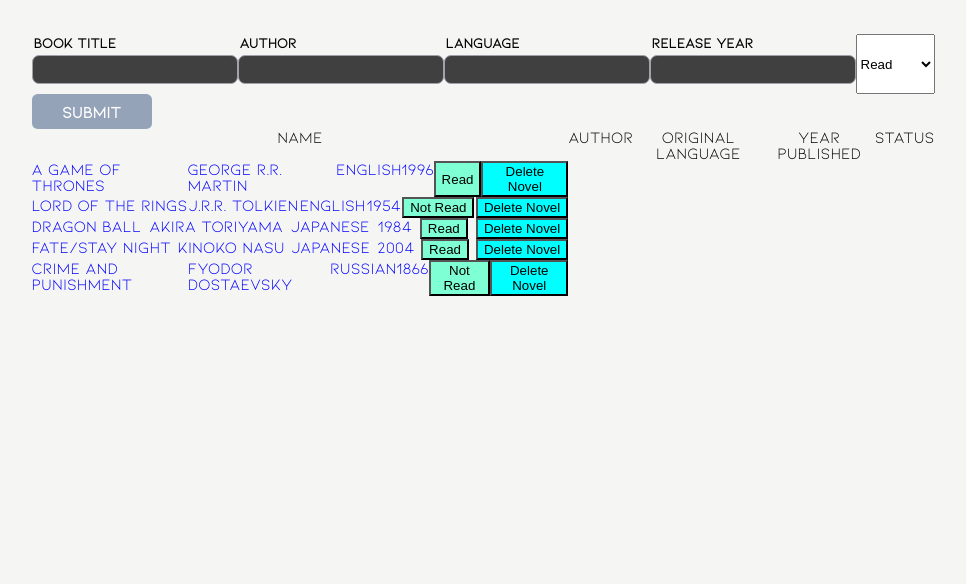
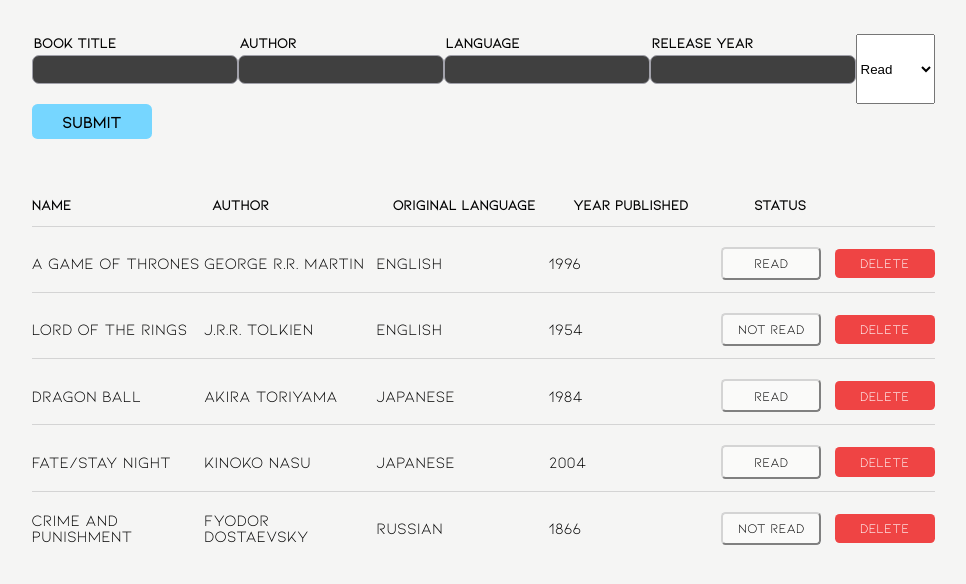
Before and after one commit to gitSuki/library, a plain HTML site: page index.html in a window 1280 px wide. Shown: the part 126-710 px from the top of the page, without its empty margins (157-1123 px from the left). Drawn offline with Linux system fonts and the light colour scheme.

Commit message:
Complete novel display grid styling

```diff
--- a/script.js
+++ b/script.js
@@ -83,7 +83,7 @@
     this.readElement = novelRead
 
     const novelDelete = document.createElement('button')
-    novelDelete.textContent = "Delete Novel"
+    novelDelete.textContent = "Delete"
     novelDelete.classList.add('delete-button')
 
     //appending all the newly created html elements to the existing DOM
--- a/styles.css
+++ b/styles.css
@@ -92,7 +92,7 @@
 
 input {
 	margin-top: 0.25em;
-	margin-bottom: 0.5em;
+	margin-bottom: 1em;
 	font-size: 20px;
 	width: 10em;
 	background-color: #404040;
@@ -111,8 +111,8 @@
 	font-size: 16px;
 	font-family: inherit;
 	font-weight: 700;
-	color: white;
-	background-color: #94a3b8;
+	color: black;
+	background-color: #76d6ff;
 	border: none;
 	border-radius: 0.35em;
 	transition: 0.4s;
@@ -121,20 +121,75 @@
 }
 
 #submitButton:hover {
-	color: black;
-	background-color: #76d6ff;
+	color: white;
+	background-color: #94a3b8;
+}
+
+table {
+	border-collapse: collapse;
+}
+
+tr {
+	border-bottom: 1px solid #d4d4d4;
+	padding-bottom: 0.75em;
+	padding-top: 0.75em;
+}
+
+tr:last-child {
+	border-bottom: none;
+}
+
+td:hover {
+	font-weight: 700;
+}
+
+#displayTable {
+	margin-top: 3em;
+}
+
+#tableHeader {
+	display: grid;
+	grid-template-columns: repeat(4, 2fr) repeat(2, 1fr);
+	text-align: left;
+	font-size: 14px;
+	font-weight: 700;
+	padding-bottom: 1em;
+	border-bottom: 1px solid #d4d4d4;
 }
 
 .novel-row {
-	color: blue;
-	display: flex;
-	justify-content: space-between;
+	margin-top: 0.5em;
+	display: grid;
+	grid-template-columns: repeat(4, 2fr) repeat(2, 1fr);
+	align-items: center;
 }
 
 .delete-button {
-	background-color: aqua;
+	margin-left: 1em;
+	font-family: inherit;
+	background-color: #ef4444;
+	color: white;
+	padding: 0.5em;
+	border: none;
+	border-radius: 0.35em;
+	transition: 0.4s;
+	width: 7.5em;
+}
+
+.delete-button:hover {
+	background-color: #dc2626;
 }
 
 .read-button {
-	background-color: aquamarine;
+	font-family: inherit;
+	background-color: #fafaf9;
+	padding: 0.5em;
+	border-color: #d4d4d4;
+	border-radius: 0.35em;
+	transition: 0.4s;
+	width: 7.5em;
 }
+
+.read-button:hover {
+	background-color: #d4d4d4;
+}
```
